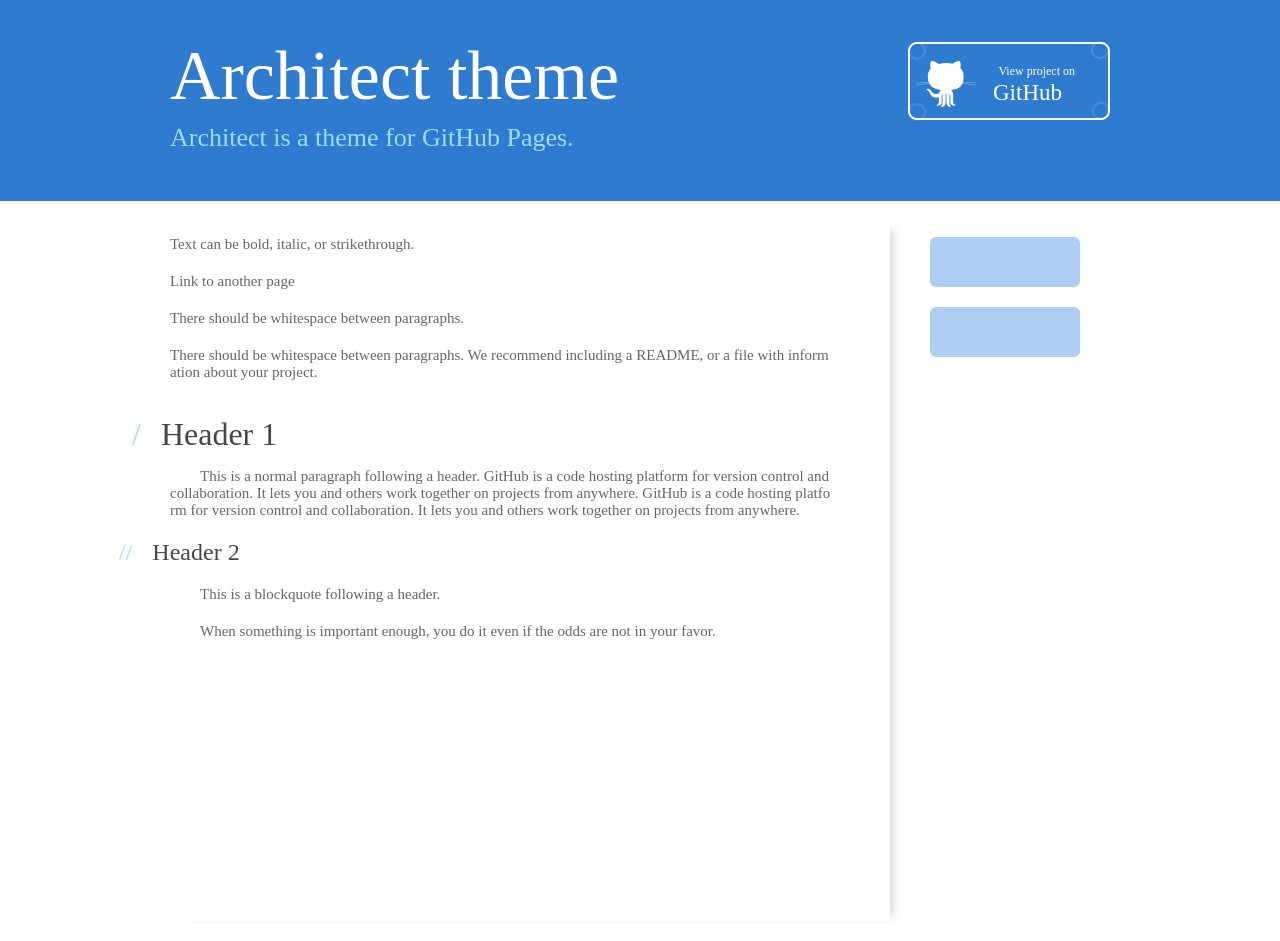
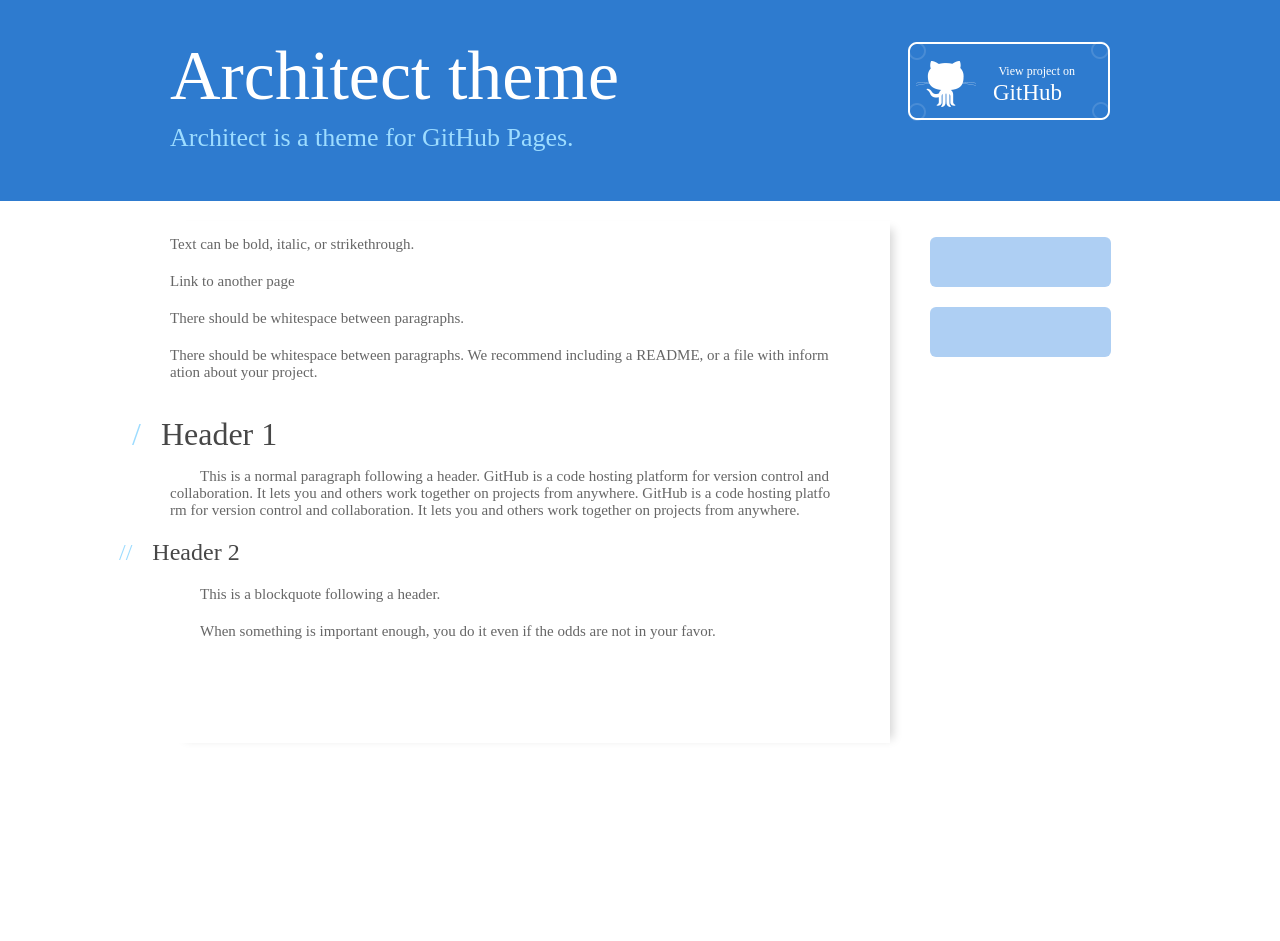
Before and after one commit to HavaBoud/zhang.github.io, a plain HTML site: page home.html in a window 1280 px wide. After the commit the page ends 800 px from the top, so only its background shows below. Drawn offline with Linux system fonts and the light colour scheme.

Commit message:
修改了

```diff
--- a/css/home.css
+++ b/css/home.css
@@ -55,16 +55,18 @@ body{
     top: 16px;
     right: 48px;
 }
+
 .main{
     width: 940px;
-    height: 700px;
-    margin: 20px auto;
+    height: 522px;
+    margin: 0 auto;
+    margin-top: 20px;
     display: flex;
     justify-content: center;
 }
 .left{
     width:720px;
-    height: 700px;
+    height: 522px;
     background-color: white;
     display: inline-block;
     box-shadow: 9px 2px 9px -6px #d5d5d5;
@@ -111,7 +113,7 @@ body{
 }
 li{
     list-style: none;
-    width: 150px;
+    width: 181px;
     height: 50px;
     background-color: #aecff3;
     border-radius: 6px;
```
